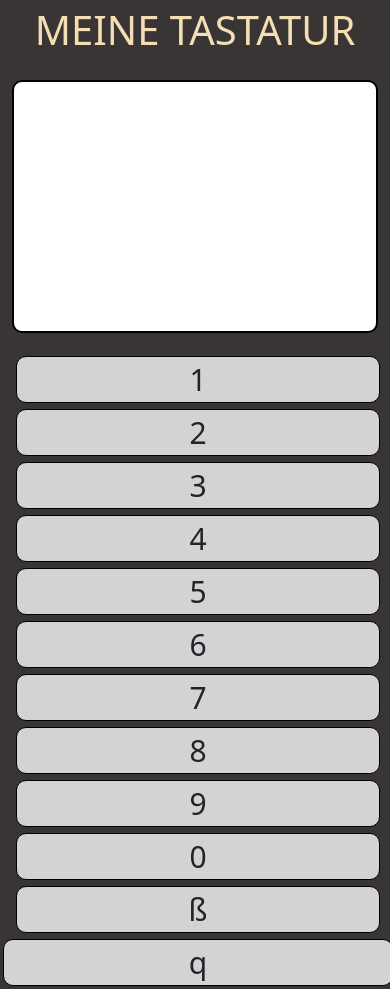
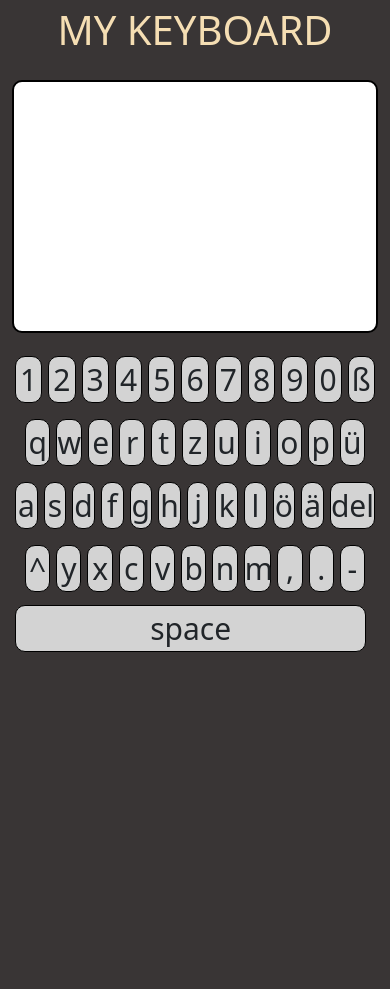
Before and after one commit to businesswebsites/keyboard.github.io, a plain HTML site: page index.html in a window 390 px wide. Shown: the top 989 px of the page. After the commit the page ends 844 px from the top, so only its background shows below. Drawn offline with nearby package versions, Linux system fonts and the light colour scheme.

Commit message:
Version 2 responsive

```diff
--- a/index.html
+++ b/index.html
@@ -10,166 +10,164 @@
     <link rel="stylesheet" href="style.css">
 </head>
 <body>
-    <div id="tastatur" class="container">MEINE TASTATUR</div>
+    <div id="tastatur" class="container">MY KEYBOARD</div>
     <div class="container">
         <div id="text">
 
         </div>
     </div>
     <div class="container">
-        <div id="row_1" class="row">
-            <div onclick="choose('1')" class="col-sm">
-                    1
-            </div>
-            <div onclick="choose('2')" class="col-sm">
-                2
-            </div>
-            <div onclick="choose('3')" class="col-sm">
-                3
-            </div>
-            <div onclick="choose('4')" class="col-sm">
-                4
-            </div>
-            <div onclick="choose('5')" class="col-sm">
-                5
-            </div>
-            <div onclick="choose('6')" class="col-sm">
-                6
-            </div>
-            <div onclick="choose('7')" class="col-sm">
-                7
-            </div>
-            <div onclick="choose('8')" class="col-sm">
-                8
-            </div>
-            <div onclick="choose('9')" class="col-sm">
-                9
-            </div>
-            <div onclick="choose('0')" class="col-sm">
-                0
-            </div>
-            <div onclick="choose('ß')" class="col-sm">
-                ß
-            </div>
 
+        <div class="first_row">
+            <div onclick="choose('1')" class="letter">
+                1
+        </div>
+        <div onclick="choose('2')" class="letter">
+            2
+        </div>
+        <div onclick="choose('3')" class="letter">
+            3
+        </div>
+        <div onclick="choose('4')" class="letter">
+            4
+        </div>
+        <div onclick="choose('5')" class="letter">
+            5
+        </div>
+        <div onclick="choose('6')" class="letter">
+            6
+        </div>
+        <div onclick="choose('7')" class="letter">
+            7
+        </div>
+        <div onclick="choose('8')" class="letter">
+            8
+        </div>
+        <div onclick="choose('9')" class="letter">
+            9
+        </div>
+        <div onclick="choose('0')" class="letter">
+            0
+        </div>
+        <div onclick="choose('ß')" class="letter">
+            ß
+        </div>
         </div>
 
-        <div class="row">
-            <div onclick="choose('q')" class="col-sm">
-                    q
-            </div>
-            <div onclick="choose('w')" class="col-sm">
-                w
-            </div>
-            <div onclick="choose('e')" class="col-sm">
-                e
-            </div>
-            <div onclick="choose('r')" class="col-sm">
-                r
-            </div>
-            <div onclick="choose('t')" class="col-sm">
-                t
-            </div>
-            <div onclick="choose('z')" class="col-sm">
-                z
-            </div>
-            <div onclick="choose('u')" class="col-sm">
-                u
-            </div>
-            <div onclick="choose('i')" class="col-sm">
-                i
-            </div>
-            <div onclick="choose('o')" class="col-sm">
-                o
-            </div>
-            <div onclick="choose('p')" class="col-sm">
-                p
-            </div>
-            <div onclick="choose('ü')" class="col-sm">
-                ü
-            </div>
-
+        <div class="second_row">
+            <div onclick="choose('q')" class="letter">
+                q
+        </div>
+        <div onclick="choose('w')" class="letter">
+            w
+        </div>
+        <div onclick="choose('e')" class="letter">
+            e
+        </div>
+        <div onclick="choose('r')" class="letter">
+            r
+        </div>
+        <div onclick="choose('t')" class="letter">
+            t
+        </div>
+        <div onclick="choose('z')" class="letter">
+            z
+        </div>
+        <div onclick="choose('u')" class="letter">
+            u
+        </div>
+        <div onclick="choose('i')" class="letter">
+            i
+        </div>
+        <div onclick="choose('o')" class="letter">
+            o
+        </div>
+        <div onclick="choose('p')" class="letter">
+            p
+        </div>
+        <div onclick="choose('ü')" class="letter">
+            ü
+        </div>
         </div>
 
-        <div id="row_2" class="row">
-            <div onclick="choose('a')" class="col-sm">
+        <div class="third_row">
+            <div onclick="choose('a')" class="letter">
                 a
             </div>
-            <div onclick="choose('s')" class="col-sm">
+            <div onclick="choose('s')" class="letter">
                 s
             </div>
-            <div onclick="choose('d')" class="col-sm">
+            <div onclick="choose('d')" class="letter">
                 d
             </div>
-            <div onclick="choose('f')" class="col-sm">
+            <div onclick="choose('f')" class="letter">
                 f
             </div>
-            <div onclick="choose('g')" class="col-sm">
+            <div onclick="choose('g')" class="letter">
                 g
             </div>
-            <div onclick="choose('h')" class="col-sm">
+            <div onclick="choose('h')" class="letter">
                 h
             </div>
-            <div onclick="choose('j')" class="col-sm">
+            <div onclick="choose('j')" class="letter">
                 j
             </div>
-            <div onclick="choose('k')" class="col-sm">
+            <div onclick="choose('k')" class="letter">
                 k
             </div>
-            <div onclick="choose('l')" class="col-sm">
+            <div onclick="choose('l')" class="letter">
                 l
             </div>
-            <div onclick="choose('ö')" class="col-sm">
+            <div onclick="choose('ö')" class="letter">
                 ö
             </div>
-            <div onclick="choose('ä')" class="col-sm">
+            <div onclick="choose('ä')" class="letter">
                 ä
             </div>
-            <div onclick="delete_sym()" class="col-sm">
-                löschen
+            <div id="del" onclick="delete_sym()" class="letter">
+                del
             </div>
         </div>
 
-        <div class="row">
-            <div id="bigger_symbol" onclick="bigger()" class="col-sm">
+        <div class="fourth_row">
+            <div id="bigger_symbol" onclick="bigger()" class="letter">
                 ^
             </div>
-            <div onclick="choose('y')" class="col-sm">
+            <div onclick="choose('y')" class="letter">
                 y
             </div>
-            <div onclick="choose('x')" class="col-sm">
+            <div onclick="choose('x')" class="letter">
                 x
             </div>
-            <div onclick="choose('c')" class="col-sm">
+            <div onclick="choose('c')" class="letter">
                 c
             </div>
-            <div onclick="choose('v')" class="col-sm">
+            <div onclick="choose('v')" class="letter">
                 v
             </div>
-            <div onclick="choose('b')" class="col-sm">
+            <div onclick="choose('b')" class="letter">
                 b
             </div>
-            <div onclick="choose('n')" class="col-sm">
+            <div onclick="choose('n')" class="letter">
                 n
             </div>
-            <div onclick="choose('m')" class="col-sm">
+            <div onclick="choose('m')" class="letter">
                 m
             </div>
-            <div onclick="choose(',')" class="col-sm">
+            <div onclick="choose(',')" class="letter">
                 ,
             </div>
-            <div onclick="choose('.')" class="col-sm">
+            <div onclick="choose('.')" class="letter">
                 .
             </div>
-            <div onclick="choose('-')" class="col-sm">
+            <div onclick="choose('-')" class="letter">
                 -
             </div>
-
         </div>
-        <div class="row">
-            <div onclick="choose(' ')" class="col-sm">
-                leertaste
-            </div>
+        <div class="fifth_row"></div>
+                <div id="space" onclick="choose(' ')" class="letter">
+                    space
+                </div>
         </div>
     </div>
 
--- a/style.css
+++ b/style.css
@@ -5,6 +5,7 @@
     background-color: lightgrey;
     margin: 3px;
     text-align: center;
+    width: 8.3%;
 }
 
 .col-sm:hover{
@@ -38,3 +39,47 @@ body{
     font-size: 40px;
     text-align: center;
 }
+
+.letter{
+    font-size: 30px;
+    border: 1px solid black;
+    border-radius: 10px;
+    background-color: lightgrey;
+    margin: 3px;
+    text-align: center;
+    width: 8%;
+}
+
+#del{
+    width: 16%;
+}
+
+.first_row{
+    display:flex;
+    justify-content: center;
+}
+
+.second_row{
+    display:flex;
+    justify-content: center;
+    margin:10px;
+}
+
+.third_row{
+    display:flex;
+    justify-content: center;
+}
+
+.fourth_row{
+    display:flex;
+    justify-content: center;
+    margin:10px;
+}
+
+.container{
+    overflow-y: hidden;
+    overflow-x: hidden;
+}
+#space{
+    width: 96%;
+}
```
